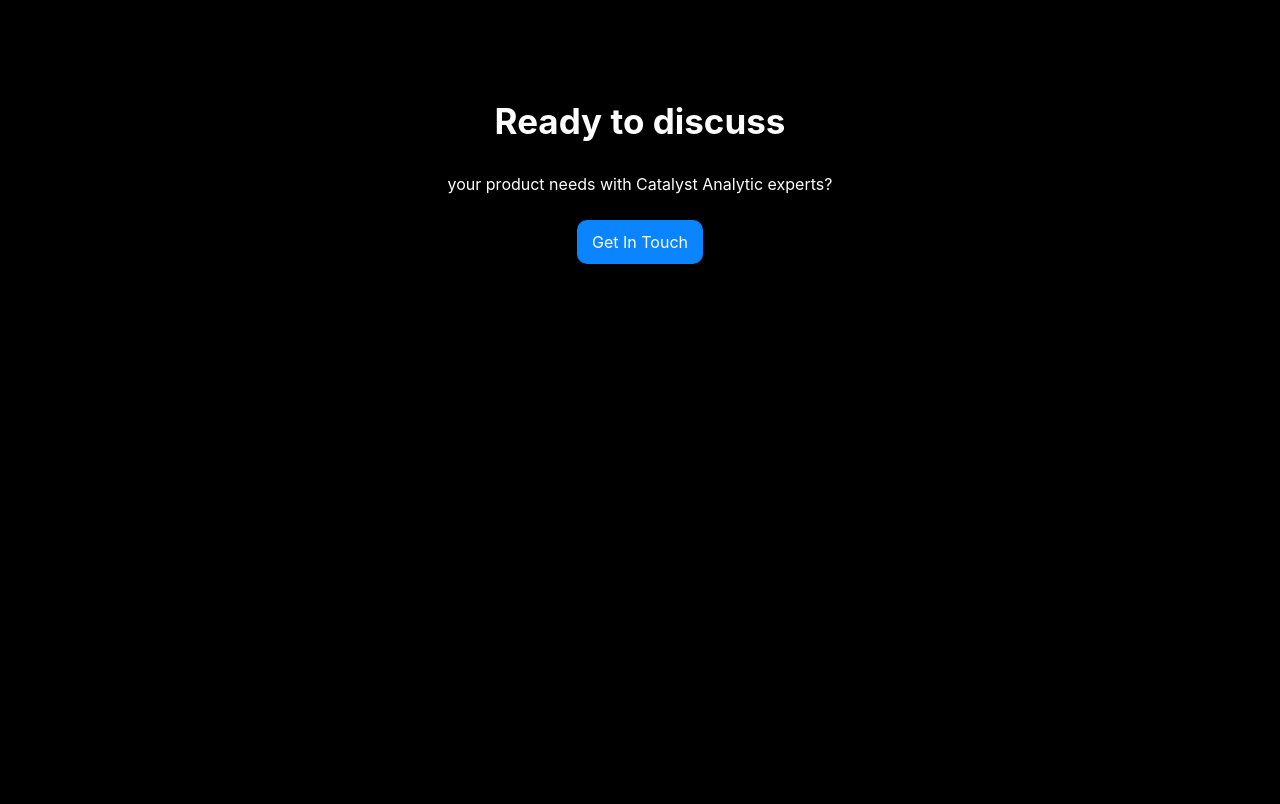
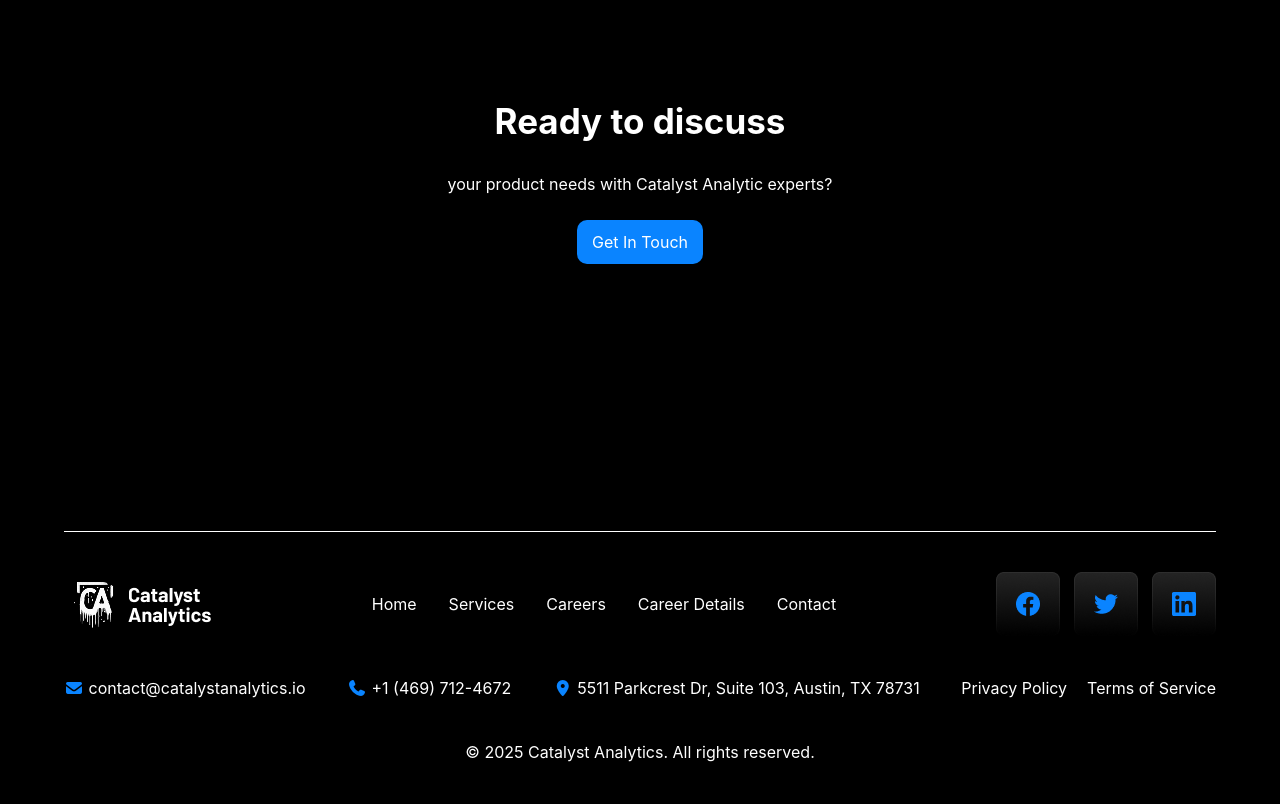
Before and after one commit to Hojiakbar-art/Git-exam-3, a website: page vector.html in a window 1280 px wide. Shown: the part 2102-2906 px from the top of the page. Before the commit the page ends 2525 px from the top, so only its background shows below. Drawn offline with nearby package versions, Linux system fonts and the light colour scheme; files that its build step writes are made by us from their sources.

Commit message:
Added footer to page3

```diff
--- a/vector.html
+++ b/vector.html
@@ -129,5 +129,29 @@
             <button class="bg-[#0A84FF] p-[10px_15px] text-center rounded-[10px] block m-auto">Get In Touch</button>
         </div>
     </section>
+    <br>
+    <br><footer class="w-[90%] lg:max-w-300 m-auto p-[40px_0] flex flex-col gap-10 mt-15 border-t-1">
+        <div class=" flex justify-between items-center ">
+            <img src="./src/Logo (3).png" alt="">
+            <nav class="hidden lg:flex lg:gap-8 lg:items-center">
+            <a href="#">Home</a>
+            <a href="#">Services</a>
+            <a href="#">Careers</a>
+            <a href="#">Career Details</a>
+            <a href="#">Contact</a>
+        </nav>
+        <img src="./src/Buttons Container.png" alt="">
+        </div>
+        <div class=" flex justify-between items-center ">
+            <p><i class="fa-solid fa-envelope text-[#0A84FF]"></i> contact@catalystanalytics.io</p>
+            <p><i class="fa-solid fa-phone text-[#0A84FF]"></i> +1 (469) 712-4672</p>
+            <p><i class="fa-solid fa-location-dot text-[#0A84FF]"></i> 5511 Parkcrest Dr, Suite 103, Austin, TX 78731</p>
+            <div class="flex items-center gap-5 ">
+                <p>Privacy Policy</p>
+                <p>Terms of Service</p>
+            </div>
+        </div>
+        <h1 class="text-center">© 2025 Catalyst Analytics. All rights reserved.</h1>
+    </footer>
 </body>
 </html>
```
